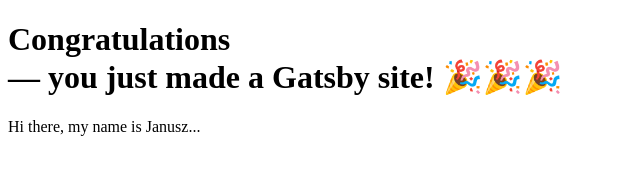
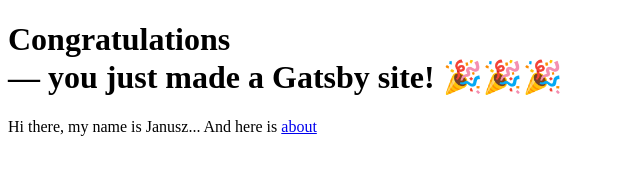
Before and after one commit to ttanathoss/live-workshop-demo-blog, a Gatsby site: page / in a window 1280 px wide. Shown: the whole page, without its empty margins (0-640 px from the left). Built offline with nearby package versions, Linux system fonts and the light colour scheme; Gatsby itself is replaced by a stand-in of ours.

Commit message:
Added about

```diff
--- /dev/null
+++ b/src/pages/about.js
@@ -0,0 +1,5 @@
+import React from 'react';
+
+const About = () => <h1>Hi! Welcome to my first gatsby page!</h1>;
+
+export default About;
--- a/src/pages/index.js
+++ b/src/pages/index.js
@@ -12,7 +12,9 @@
           🎉🎉🎉
         </span>
       </h1>
-      <p>Hi there, my name is Janusz...</p>
+      <p>
+        Hi there, my name is Janusz... And here is <a href="/about">about</a>
+      </p>
     </main>
   );
 };
```
